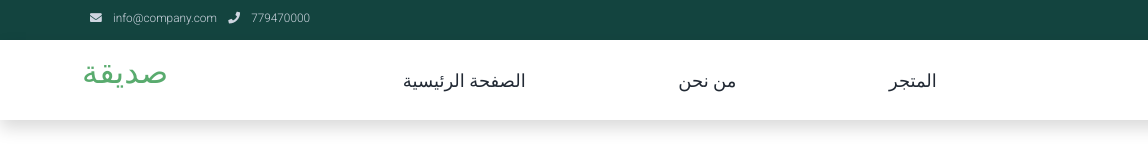
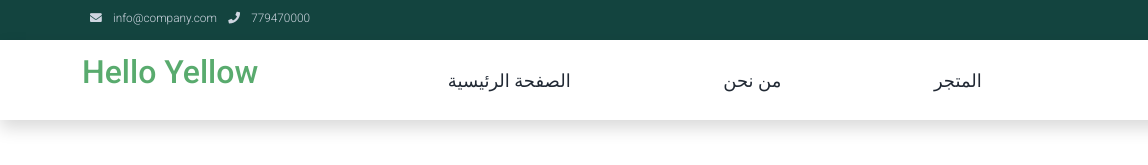
Before and after one commit to Shihab2024-svg/Hello-yellow, a plain HTML site: page shop.html in a window 1280 px wide. Shown: the top 165 px of the page, 0-1148 px from the left. Drawn offline with Linux system fonts and the light colour scheme.

Commit message:
Update shop.html

```diff
--- a/shop.html
+++ b/shop.html
@@ -49,7 +49,7 @@
 
             <a class="navbar-brand text-success logo h1 align-self-center" href="index.html">
                 <div>
-                    <h2>صديقة</h2>
+                    <h2>Hello Yellow</h2>
                 </div>
             </a>
 
```
